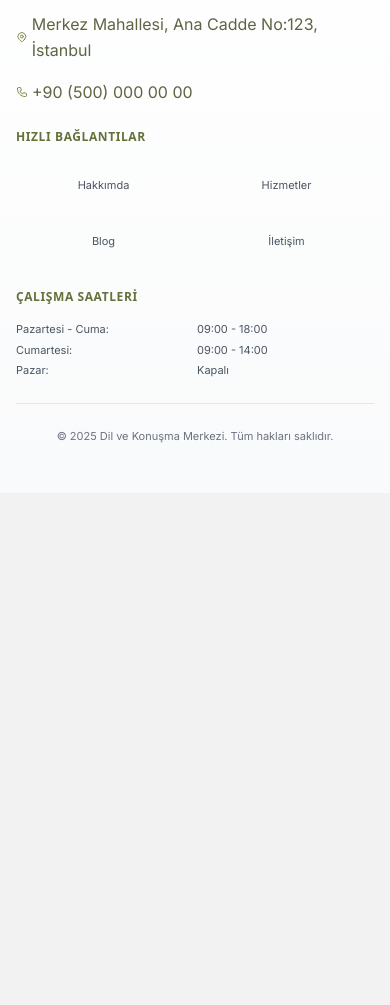
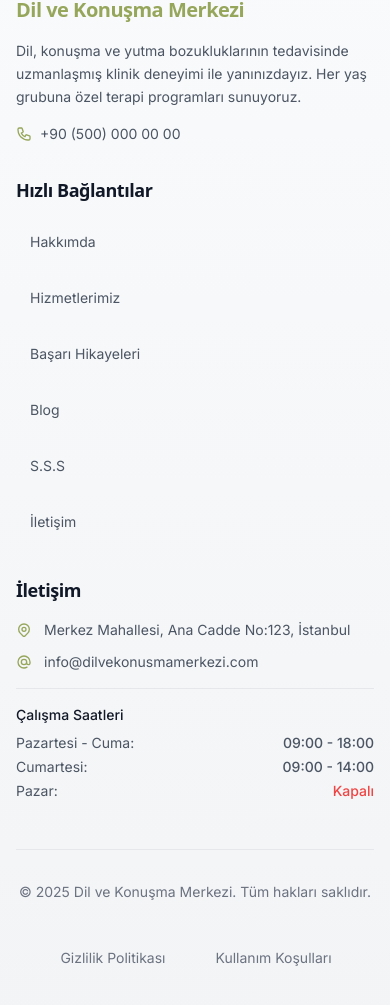
Before and after one commit to batukizmazoglu/DilveKonusmaTerapisi, a Next.js app: page / in a window 390 px wide. Shown: the part 7232-8237 px from the top of the page. Before the commit the page ends 7725 px from the top, so only its background shows below. Built offline with nearby package versions, Linux system fonts and the light colour scheme.

Commit message:
Improve Footer Design for Desktop and Mobile

```diff
--- a/components/Footer.js
+++ b/components/Footer.js
@@ -1,70 +1,136 @@
 'use client';
 
 import Link from 'next/link';
+import { motion } from 'framer-motion';
 
 export default function Footer() {
   return (
-    <footer className="bg-gradient-to-b from-white to-gray-50">
-      <div className="max-w-7xl mx-auto py-8 px-4 sm:px-6 lg:px-8">
-        <div className="grid grid-cols-1 md:grid-cols-3 gap-6">
-          {/* İletişim Bilgileri */}
-          <div className="space-y-3">
-            <h3 className="text-xs font-semibold text-primary-600 uppercase tracking-wider">İletişim</h3>
-            <div className="space-y-1 text-[11px] text-gray-600">
-              <p className="flex items-center">
-                <svg xmlns="http://www.w3.org/2000/svg" className="h-3 w-3 text-primary-500 mr-1" fill="none" viewBox="0 0 24 24" stroke="currentColor">
+    <footer className="bg-gradient-to-b from-gray-50 to-gray-100 border-t border-gray-200">
+      <div className="max-w-7xl mx-auto py-12 px-4 sm:px-6 lg:px-8">
+        <div className="grid grid-cols-1 md:grid-cols-2 lg:grid-cols-4 gap-8">
+          {/* Logo ve Açıklama */}
+          <motion.div
+            initial={{ opacity: 0, y: 20 }}
+            whileInView={{ opacity: 1, y: 0 }}
+            transition={{ duration: 0.6 }}
+            viewport={{ once: true }}
+            className="lg:col-span-2"
+          >
+            <h3 className="text-xl font-bold text-[#96A65B] mb-4">
+              Dil ve Konuşma Merkezi
+            </h3>
+            <p className="text-gray-600 text-sm leading-relaxed mb-4 max-w-md">
+              Dil, konuşma ve yutma bozukluklarının tedavisinde uzmanlaşmış klinik deneyimi ile yanınızdayız.
+              Her yaş grubuna özel terapi programları sunuyoruz.
+            </p>
+            <div className="flex items-center space-x-4">
+              <div className="flex items-center text-sm text-gray-600">
+                <svg className="w-4 h-4 text-[#96A65B] mr-2" fill="none" stroke="currentColor" viewBox="0 0 24 24">
+                  <path strokeLinecap="round" strokeLinejoin="round" strokeWidth={2} d="M3 5a2 2 0 012-2h3.28a1 1 0 01.948.684l1.498 4.493a1 1 0 01-.502 1.21l-2.257 1.13a11.042 11.042 0 005.516 5.516l1.13-2.257a1 1 0 011.21-.502l4.493 1.498a1 1 0 01.684.949V19a2 2 0 01-2 2h-1C9.716 21 3 14.284 3 6V5z" />
+                </svg>
+                <span>+90 (500) 000 00 00</span>
+              </div>
+            </div>
+          </motion.div>
+
+          {/* Hızlı Bağlantılar */}
+          <motion.div
+            initial={{ opacity: 0, y: 20 }}
+            whileInView={{ opacity: 1, y: 0 }}
+            transition={{ duration: 0.6, delay: 0.1 }}
+            viewport={{ once: true }}
+            className="space-y-4"
+          >
+            <h4 className="text-lg font-semibold text-gray-900 mb-4">Hızlı Bağlantılar</h4>
+            <div className="space-y-3">
+              <Link href="/hakkimda" className="block text-gray-600 hover:text-[#96A65B] transition-colors duration-200 text-sm">
+                Hakkımda
+              </Link>
+              <Link href="/hizmetler" className="block text-gray-600 hover:text-[#96A65B] transition-colors duration-200 text-sm">
+                Hizmetlerimiz
+              </Link>
+              <Link href="/basari-hikayeleri" className="block text-gray-600 hover:text-[#96A65B] transition-colors duration-200 text-sm">
+                Başarı Hikayeleri
+              </Link>
+              <Link href="/blog" className="block text-gray-600 hover:text-[#96A65B] transition-colors duration-200 text-sm">
+                Blog
+              </Link>
+              <Link href="/sss" className="block text-gray-600 hover:text-[#96A65B] transition-colors duration-200 text-sm">
+                S.S.S
+              </Link>
+              <Link href="/iletisim" className="block text-gray-600 hover:text-[#96A65B] transition-colors duration-200 text-sm">
+                İletişim
+              </Link>
+            </div>
+          </motion.div>
+
+          {/* İletişim ve Çalışma Saatleri */}
+          <motion.div
+            initial={{ opacity: 0, y: 20 }}
+            whileInView={{ opacity: 1, y: 0 }}
+            transition={{ duration: 0.6, delay: 0.2 }}
+            viewport={{ once: true }}
+            className="space-y-4"
+          >
+            <h4 className="text-lg font-semibold text-gray-900 mb-4">İletişim</h4>
+            <div className="space-y-3">
+              <div className="flex items-start">
+                <svg className="w-4 h-4 text-[#96A65B] mr-3 mt-0.5 flex-shrink-0" fill="none" stroke="currentColor" viewBox="0 0 24 24">
                   <path strokeLinecap="round" strokeLinejoin="round" strokeWidth={2} d="M17.657 16.657L13.414 20.9a1.998 1.998 0 01-2.827 0l-4.244-4.243a8 8 0 1111.314 0z" />
                   <path strokeLinecap="round" strokeLinejoin="round" strokeWidth={2} d="M15 11a3 3 0 11-6 0 3 3 0 016 0z" />
                 </svg>
-                <span>Merkez Mahallesi, Ana Cadde No:123, İstanbul</span>
-              </p>
-              <p className="flex items-center">
-                <svg xmlns="http://www.w3.org/2000/svg" className="h-3 w-3 text-primary-500 mr-1" fill="none" viewBox="0 0 24 24" stroke="currentColor">
-                  <path strokeLinecap="round" strokeLinejoin="round" strokeWidth={2} d="M3 5a2 2 0 012-2h3.28a1 1 0 01.948.684l1.498 4.493a1 1 0 01-.502 1.21l-2.257 1.13a11.042 11.042 0 005.516 5.516l1.13-2.257a1 1 0 011.21-.502l4.493 1.498a1 1 0 01.684.949V19a2 2 0 01-2 2h-1C9.716 21 3 14.284 3 6V5z" />
+                <span className="text-sm text-gray-600">Merkez Mahallesi, Ana Cadde No:123, İstanbul</span>
+              </div>
+              <div className="flex items-center">
+                <svg className="w-4 h-4 text-[#96A65B] mr-3" fill="none" stroke="currentColor" viewBox="0 0 24 24">
+                  <path strokeLinecap="round" strokeLinejoin="round" strokeWidth={2} d="M16 12a4 4 0 10-8 0 4 4 0 008 0zm0 0v1.5a2.5 2.5 0 005 0V12a9 9 0 10-9 9m4.5-1.206a8.959 8.959 0 01-4.5 1.207" />
                 </svg>
-                <span>+90 (500) 000 00 00</span>
-              </p>
+                <span className="text-sm text-gray-600">info@dilvekonusmamerkezi.com</span>
+              </div>
             </div>
-          </div>
 
-          {/* Hızlı Bağlantılar */}
-          <div className="space-y-3">
-            <h3 className="text-xs font-semibold text-primary-600 uppercase tracking-wider">Hızlı Bağlantılar</h3>
-            <div className="grid grid-cols-2 gap-2 text-[11px]">
-              <Link href="/hakkimda" className="text-gray-600 hover:text-primary-600 transition-colors duration-200">
-                Hakkımda
+            <div className="pt-4 border-t border-gray-200">
+              <h5 className="text-sm font-medium text-gray-900 mb-2">Çalışma Saatleri</h5>
+              <div className="space-y-1 text-sm text-gray-600">
+                <div className="flex justify-between">
+                  <span>Pazartesi - Cuma:</span>
+                  <span className="font-medium">09:00 - 18:00</span>
+                </div>
+                <div className="flex justify-between">
+                  <span>Cumartesi:</span>
+                  <span className="font-medium">09:00 - 14:00</span>
+                </div>
+                <div className="flex justify-between">
+                  <span>Pazar:</span>
+                  <span className="font-medium text-red-500">Kapalı</span>
+                </div>
+              </div>
+            </div>
+          </motion.div>
+        </div>
+
+        {/* Alt Bölüm */}
+        <motion.div
+          initial={{ opacity: 0, y: 20 }}
+          whileInView={{ opacity: 1, y: 0 }}
+          transition={{ duration: 0.6, delay: 0.3 }}
+          viewport={{ once: true }}
+          className="mt-12 pt-8 border-t border-gray-200"
+        >
+          <div className="flex flex-col md:flex-row justify-between items-center space-y-4 md:space-y-0">
+            <p className="text-sm text-gray-500 text-center md:text-left">
+              © {new Date().getFullYear()} Dil ve Konuşma Merkezi. Tüm hakları saklıdır.
+            </p>
+            <div className="flex items-center space-x-6">
+              <Link href="/gizlilik-politikasi" className="text-sm text-gray-500 hover:text-[#96A65B] transition-colors duration-200">
+                Gizlilik Politikası
               </Link>
-              <Link href="/hizmetler" className="text-gray-600 hover:text-primary-600 transition-colors duration-200">
-                Hizmetler
-              </Link>
-              <Link href="/blog" className="text-gray-600 hover:text-primary-600 transition-colors duration-200">
-                Blog
-              </Link>
-              <Link href="/iletisim" className="text-gray-600 hover:text-primary-600 transition-colors duration-200">
-                İletişim
+              <Link href="/kullanim-kosullari" className="text-sm text-gray-500 hover:text-[#96A65B] transition-colors duration-200">
+                Kullanım Koşulları
               </Link>
             </div>
           </div>
-
-          {/* Çalışma Saatleri */}
-          <div className="space-y-3">
-            <h3 className="text-xs font-semibold text-primary-600 uppercase tracking-wider">Çalışma Saatleri</h3>
-            <div className="text-[11px] text-gray-600 grid grid-cols-2 gap-1">
-              <span>Pazartesi - Cuma:</span>
-              <span>09:00 - 18:00</span>
-              <span>Cumartesi:</span>
-              <span>09:00 - 14:00</span>
-              <span>Pazar:</span>
-              <span>Kapalı</span>
-            </div>
-          </div>
-        </div>
-
-        <div className="mt-6 pt-6 border-t border-gray-200">
-          <p className="text-center text-[11px] text-gray-500">
-            © {new Date().getFullYear()} Dil ve Konuşma Merkezi. Tüm hakları saklıdır.
-          </p>
-        </div>
+        </motion.div>
       </div>
     </footer>
   );
```
